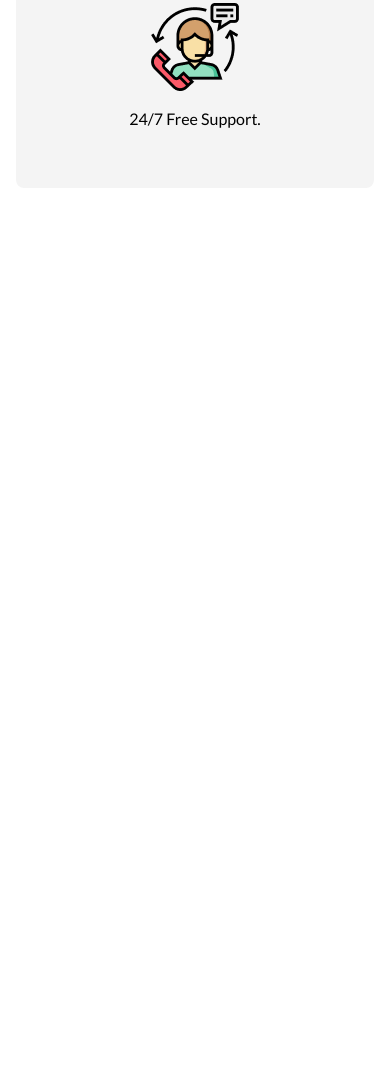
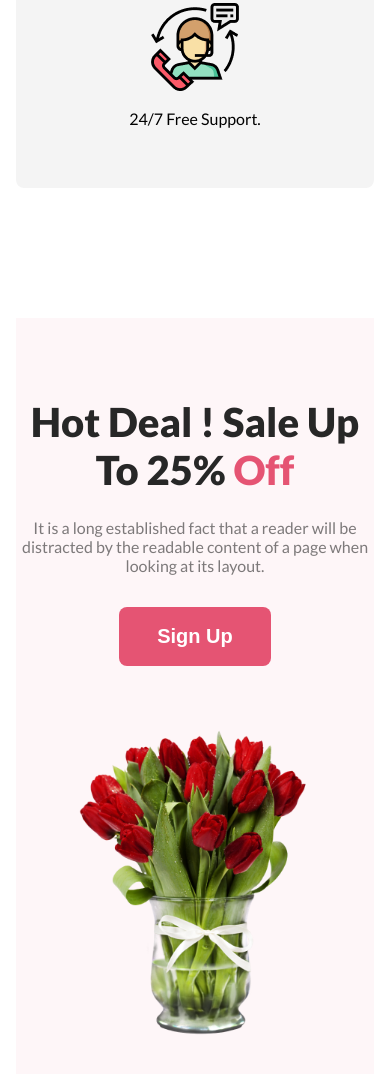
Before and after one commit to Morshedul-developer/flower-shop, a plain HTML site: page index.html in a window 390 px wide. Shown: the part 3577-4651 px from the top of the page. Before the commit the page ends 3895 px from the top, so only its background shows below. Drawn offline with Linux system fonts and the light colour scheme.

Commit message:
designed the deal section and made responsive it

```diff
--- a/index.html
+++ b/index.html
@@ -111,7 +111,21 @@
        </section>
 
        <!-- deal section -->
-        <section class="deal"></section>
+        <section class="deal">
+          <div class="deal-container flex">
+            <div class="deal-info">
+            <h3 class="section-title">Hot Deal ! Sale Up To 25% <span class="text-pink">Off</span></h3>
+            <p class="deal-des text-light">It is a long established fact that a reader will be distracted by the readable content of a page when looking at its layout.</p>
+            <button class="primary-btn">Sign Up</button>
+          </div>
+          <div class="deal-image">
+            <img src="assets/pngwing 8.png" alt="">
+          </div>
+          </div>
+        </section>
+
+        <!-- instagram section -->
+         <section class="instagram"></section>
     </main>
 
     <!-- footer section -->
--- a/styles/style.css
+++ b/styles/style.css
@@ -12,21 +12,22 @@
 
 .navbar,
 .banner,
-main {
+.featured-flowers,
+.services {
   width: 100%;
   max-width: 1200px;
   margin: 0 auto;
 }
 
 main > section {
-  margin-top: 130px;
+  margin-top: 130px !important;
 }
 
 .bg-light {
   background: rgba(229, 84, 115, 0.1);
 }
 
-.bg-gray{
+.bg-gray {
   background-color: rgba(39, 39, 39, 0.05);
 }
 
@@ -38,11 +39,15 @@ main > section {
   color: rgba(39, 39, 39, 0.6);
 }
 
+.text-pink {
+  color: #e55473;
+}
+
 .flex {
   display: flex;
 }
 
-.grid{
+.grid {
   display: grid;
 }
 
@@ -166,28 +171,50 @@ main > section {
 }
 
 /* service related style */
-.services{
+.services {
   border-radius: 8px;
   -webkit-border-radius: 8px;
   -moz-border-radius: 8px;
   -ms-border-radius: 8px;
   -o-border-radius: 8px;
 }
-.service-container{
+.service-container {
   max-width: 850px;
   margin: 0 auto;
   padding: 60px 0;
   grid-template-columns: repeat(3, 1fr);
   gap: 60px;
 }
-.service{
+.service {
   gap: 18px;
   flex-direction: column;
   justify-content: center;
   align-items: center;
 }
 
-
+/* deal related styles */
+.deal {
+  background-color: rgba(229, 84, 115, 0.05);
+  padding: 80px 0;
+}
+.deal-container {
+  max-width: 1000px;
+  margin: 0 auto;
+  align-items: center;
+  justify-content: space-between;
+  gap: 120px;
+}
+.deal-info {
+  max-width: 450px;
+  text-align: center;
+  margin: 0 auto;
+}
+.deal-image img {
+  width: 75%;
+}
+.deal-des {
+  margin-bottom: 32px;
+}
 
 /* Media Query Starts */
 
@@ -200,8 +227,11 @@ main > section {
   }
   .nav-links,
   .banner,
-  .flower-cards {
+  .flower-cards,
+  .deal-container {
     flex-direction: column;
+  }
+  .nav-links {
     align-items: center;
   }
   .banner img {
@@ -223,8 +253,13 @@ main > section {
     width: 100%;
   }
 
-  .service-container{
+  .service-container {
     grid-template-columns: 1fr;
+  }
+
+  .deal-container{
+    text-align: center;
+    gap: 60px;
   }
 }
 
@@ -239,6 +274,8 @@ main > section {
   .banner,
   .flower-cards {
     flex-direction: column;
+  }
+  .nav-links {
     align-items: center;
   }
   .banner img {
@@ -260,7 +297,7 @@ main > section {
     width: 100%;
   }
 
-  .service-container{
+  .service-container {
     grid-template-columns: 1fr;
   }
 }
```
Lines whose indentation alone changed are shown as unchanged.
